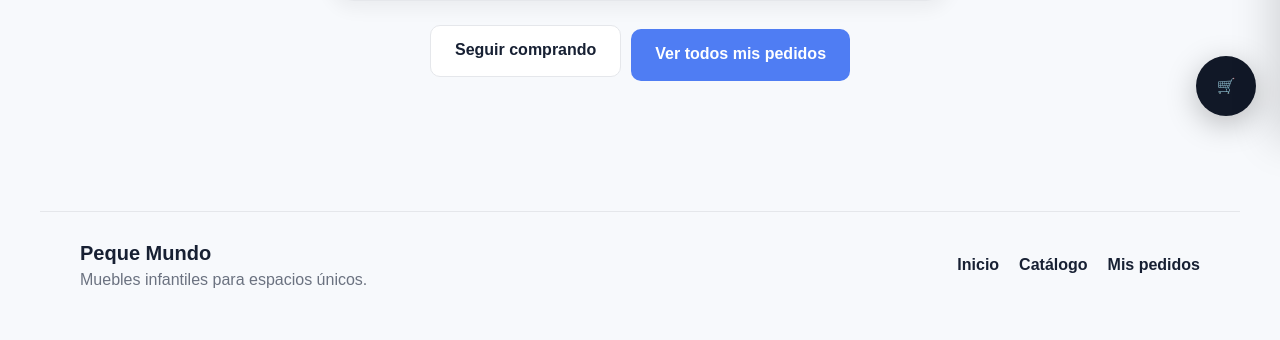
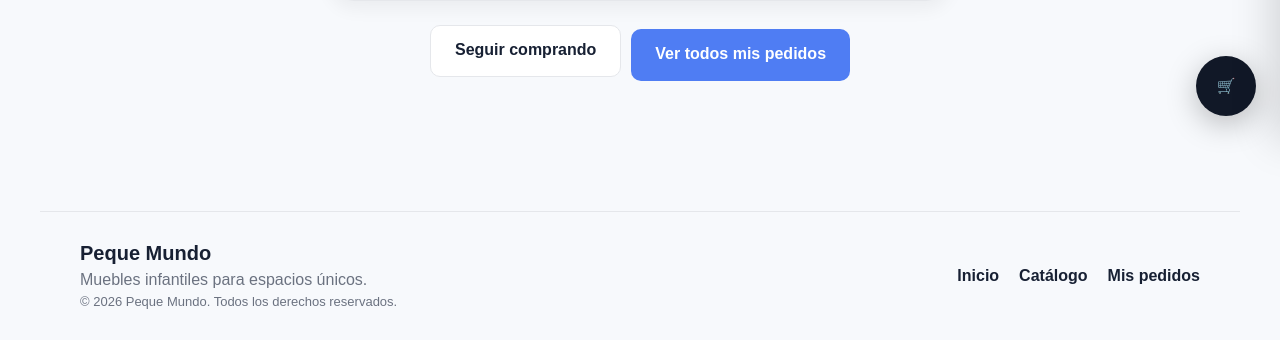
Before and after one commit to Drrcat/Pequemundo-host, a Flask app: page /pedido/1 in a window 1280 px wide. Shown: the part 660-1000 px from the top of the page. Before the commit the page ends 948 px from the top, so only its background shows below. Run offline with Flask 3, Linux system fonts and the light colour scheme; the visitor is signed in with stand-in values (Sample User, id 1); tables that the repository leaves empty hold one stand-in row (values such as "Sample post").

Commit message:
prueba mp

```diff
--- a/app.py
+++ b/app.py
@@ -1,5 +1,6 @@
 import os
 import json
+from datetime import datetime
 from flask import Flask
 from config import Config
 from extensions import db
@@ -39,6 +40,10 @@ def create_app():
         except Exception:
             return []
 
+    @app.context_processor
+    def inject_anio_actual():
+        return {'anio_actual': datetime.now().year}
+
     return app
 
 
--- a/services/mercadopago_service.py
+++ b/services/mercadopago_service.py
@@ -3,7 +3,7 @@ import mercadopago
 
 MP_ACCESS_TOKEN = os.environ.get(
     'MP_ACCESS_TOKEN',
-    'TEST-7405494608123272-053123-046e81571c23bf9c73efb64662b94c28-585535158'
+    'APP_USR-2602588492542868-052513-1b2fa70861fd23856b1622fbdb502567-3250900679'
 )
 sdk = mercadopago.SDK(MP_ACCESS_TOKEN)
 
--- a/static/css/style.css
+++ b/static/css/style.css
@@ -763,6 +763,11 @@ mark {
   color: var(--color-text-muted);
 }
 
+.footer-copy {
+  font-size: 1.3rem;
+  margin-top: 0.6rem;
+}
+
 .footer-links {
   display: flex;
   gap: 2rem;
--- a/templates/carrito.html
+++ b/templates/carrito.html
@@ -181,6 +181,7 @@
     <div>
       <h3>Peque Mundo</h3>
       <p>Muebles infantiles para espacios únicos.</p>
+      <p class="footer-copy">&copy; {{ anio_actual }} Peque Mundo. Todos los derechos reservados.</p>
     </div>
 
     <div class="footer-links">
--- a/templates/catalogo.html
+++ b/templates/catalogo.html
@@ -87,6 +87,7 @@
     <div>
       <h3>Peque Mundo</h3>
       <p>Muebles infantiles para espacios únicos.</p>
+      <p class="footer-copy">&copy; {{ anio_actual }} Peque Mundo. Todos los derechos reservados.</p>
     </div>
     <div class="footer-links">
       <a href="{{ url_for('publico.inicio') }}">Inicio</a>
--- a/templates/checkout.html
+++ b/templates/checkout.html
@@ -127,7 +127,7 @@
   </main>
 
   <footer class="home-footer">
-    <div><h3>Peque Mundo</h3><p>Muebles infantiles para espacios únicos.</p></div>
+    <div><h3>Peque Mundo</h3><p>Muebles infantiles para espacios únicos.</p><p class="footer-copy">&copy; {{ anio_actual }} Peque Mundo. Todos los derechos reservados.</p></div>
     <div class="footer-links">
       <a href="{{ url_for('publico.inicio') }}">Inicio</a>
       <a href="{{ url_for('publico.catalogo') }}">Catálogo</a>
--- a/templates/confirmacion.html
+++ b/templates/confirmacion.html
@@ -89,7 +89,7 @@
   </main>
 
   <footer class="home-footer">
-    <div><h3>Peque Mundo</h3><p>Muebles infantiles para espacios únicos.</p></div>
+    <div><h3>Peque Mundo</h3><p>Muebles infantiles para espacios únicos.</p><p class="footer-copy">&copy; {{ anio_actual }} Peque Mundo. Todos los derechos reservados.</p></div>
     <div class="footer-links">
       <a href="{{ url_for('publico.inicio') }}">Inicio</a>
       <a href="{{ url_for('publico.catalogo') }}">Catálogo</a>
--- a/templates/detalle.html
+++ b/templates/detalle.html
@@ -151,6 +151,7 @@
     <div>
       <h3>Peque Mundo</h3>
       <p>Muebles infantiles para espacios únicos.</p>
+      <p class="footer-copy">&copy; {{ anio_actual }} Peque Mundo. Todos los derechos reservados.</p>
     </div>
     <div class="footer-links">
       <a href="{{ url_for('publico.inicio') }}">Inicio</a>
--- a/templates/detalle_pedido.html
+++ b/templates/detalle_pedido.html
@@ -129,7 +129,7 @@
   </main>
 
   <footer class="home-footer">
-    <div><h3>Peque Mundo</h3><p>Muebles infantiles para espacios únicos.</p></div>
+    <div><h3>Peque Mundo</h3><p>Muebles infantiles para espacios únicos.</p><p class="footer-copy">&copy; {{ anio_actual }} Peque Mundo. Todos los derechos reservados.</p></div>
     <div class="footer-links">
       <a href="{{ url_for('publico.inicio') }}">Inicio</a>
       <a href="{{ url_for('publico.catalogo') }}">Catálogo</a>
--- a/templates/historial.html
+++ b/templates/historial.html
@@ -105,6 +105,7 @@
     <div>
       <h3>Peque Mundo</h3>
       <p>Muebles infantiles para espacios únicos.</p>
+      <p class="footer-copy">&copy; {{ anio_actual }} Peque Mundo. Todos los derechos reservados.</p>
     </div>
 
     <div class="footer-links">
--- a/templates/index.html
+++ b/templates/index.html
@@ -155,6 +155,7 @@
     <div>
       <h3>Peque Mundo</h3>
       <p>Muebles infantiles para espacios únicos.</p>
+      <p class="footer-copy">&copy; {{ anio_actual }} Peque Mundo. Todos los derechos reservados.</p>
     </div>
     <div class="footer-links">
       <a href="{{ url_for('publico.inicio') }}">Inicio</a>
--- a/templates/pago_fallo.html
+++ b/templates/pago_fallo.html
@@ -24,7 +24,7 @@
     </div>
   </main>
   <footer class="home-footer">
-    <div><h3>Peque Mundo</h3><p>Muebles infantiles para espacios únicos.</p></div>
+    <div><h3>Peque Mundo</h3><p>Muebles infantiles para espacios únicos.</p><p class="footer-copy">&copy; {{ anio_actual }} Peque Mundo. Todos los derechos reservados.</p></div>
   </footer>
 </body>
 </html>
--- a/templates/pago_form.html
+++ b/templates/pago_form.html
@@ -135,7 +135,7 @@
   </main>
 
   <footer class="home-footer">
-    <div><h3>Peque Mundo</h3><p>Muebles infantiles para espacios únicos.</p></div>
+    <div><h3>Peque Mundo</h3><p>Muebles infantiles para espacios únicos.</p><p class="footer-copy">&copy; {{ anio_actual }} Peque Mundo. Todos los derechos reservados.</p></div>
     <div class="footer-links">
       <a href="{{ url_for('publico.inicio') }}">Inicio</a>
       <a href="{{ url_for('publico.catalogo') }}">Catálogo</a>
--- a/templates/pago_pendiente.html
+++ b/templates/pago_pendiente.html
@@ -24,7 +24,7 @@
     </div>
   </main>
   <footer class="home-footer">
-    <div><h3>Peque Mundo</h3><p>Muebles infantiles para espacios únicos.</p></div>
+    <div><h3>Peque Mundo</h3><p>Muebles infantiles para espacios únicos.</p><p class="footer-copy">&copy; {{ anio_actual }} Peque Mundo. Todos los derechos reservados.</p></div>
   </footer>
 </body>
 </html>
--- a/templates/sabor_latino.html
+++ b/templates/sabor_latino.html
@@ -126,6 +126,7 @@
     <div>
       <h3>Peque Mundo</h3>
       <p>Muebles infantiles para espacios únicos.</p>
+      <p class="footer-copy">&copy; {{ anio_actual }} Peque Mundo. Todos los derechos reservados.</p>
     </div>
     <div class="footer-links">
       <a href="{{ url_for('publico.inicio') }}">Inicio</a>
```
